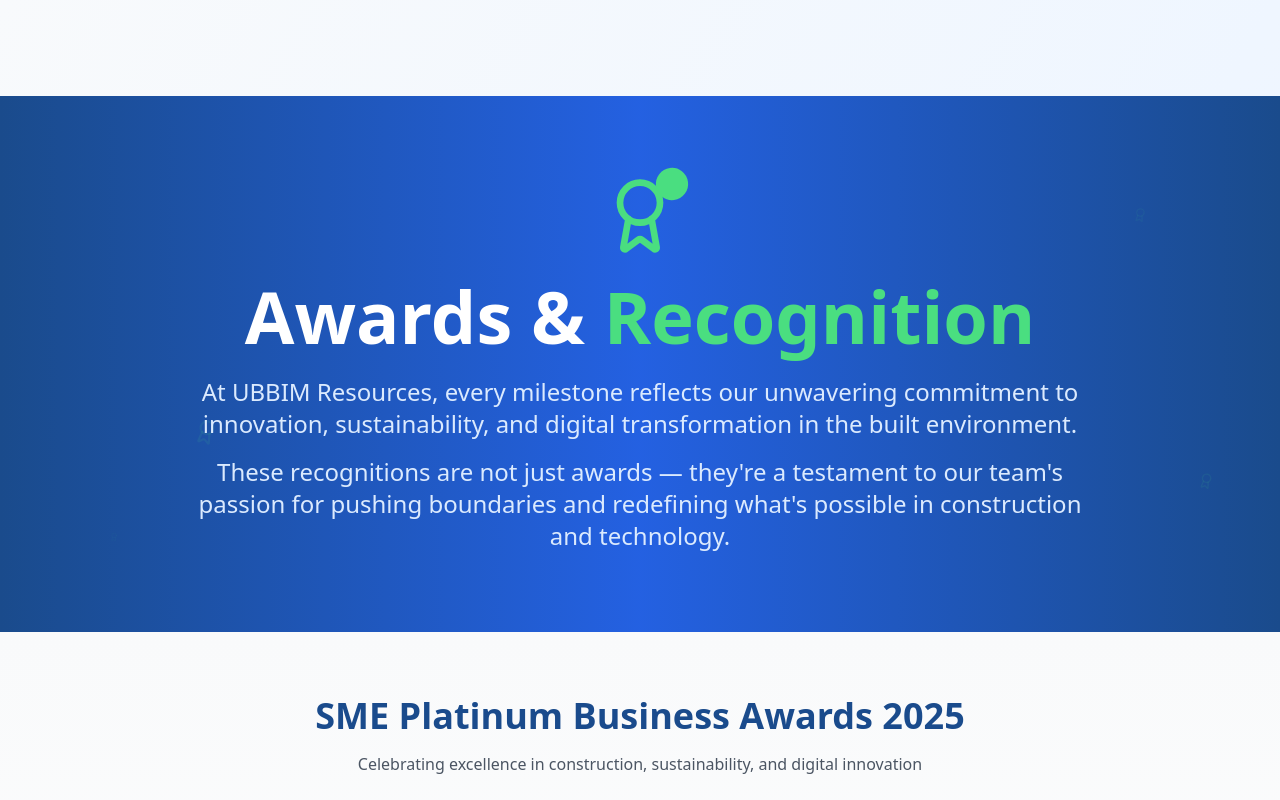
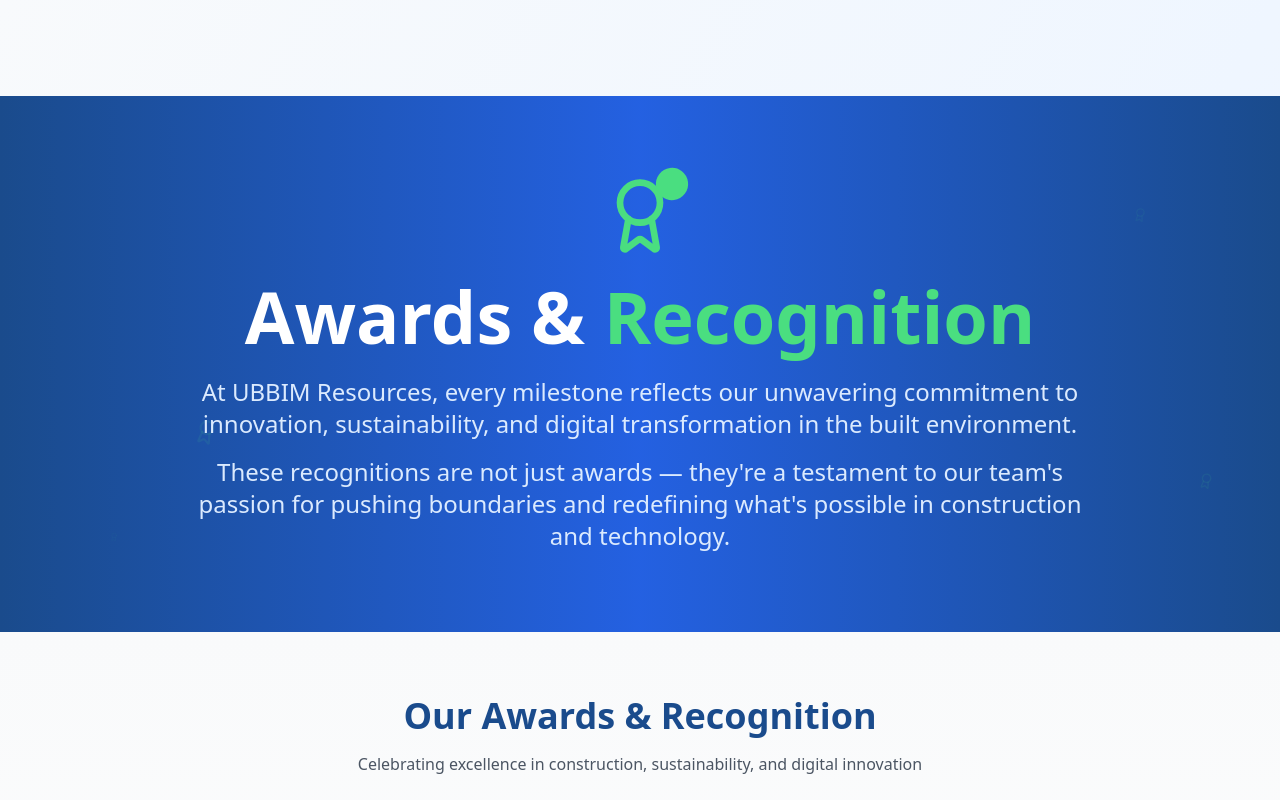
Before and after one commit to monsteryoda/Ubbim-app, a React (Vite) app: page /award in a window 1280 px wide. Shown: the top 800 px of the page. Built offline with nearby package versions, Linux system fonts and the light colour scheme.

Commit message:
Reverted all changes back to version 06805f05cf96bf8693490470cd1873e653d7bcc4

```diff
--- a/src/components/AwardFilters.tsx
+++ b/src/components/AwardFilters.tsx
@@ -22,7 +22,7 @@ const AwardFilters: React.FC<AwardFiltersProps> = ({
       <div className="container mx-auto px-4">
         <div className="text-center mb-12">
           <h2 className="text-4xl font-bold text-[#1A4B8C] mb-4">
-            SME Platinum Business Awards 2025
+            Our Awards & Recognition
           </h2>
           <p className="text-gray-600 max-w-2xl mx-auto">
             Celebrating excellence in construction, sustainability, and digital innovation
```
